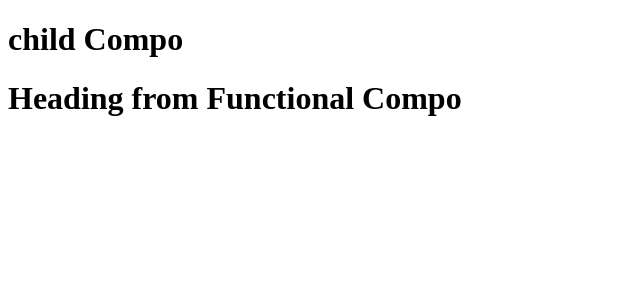
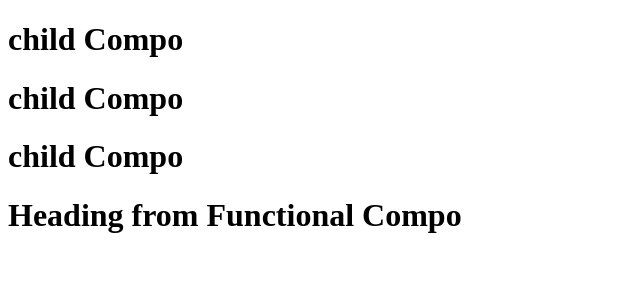
Before and after one commit to Bharath-Dubbaka/SwiggyClone, a React (Vite) app: page / in a window 1280 px wide. Shown: the top 300 px of the page, without its empty margins (0-640 px from the left). Built offline with nearby package versions, Linux system fonts and the light colour scheme.

Commit message:
Used diff ways of omponentComposition & beauty of JSXandBABEL with crossSiteScripting attacks and understood its all JS at the end of the day.. and JS is nothing but Functions and Vars and Objects

```diff
--- a/App.js
+++ b/App.js
@@ -1,19 +1,6 @@
 import React from "react";
 import ReactDOM from "react-dom/client";
 // import * as ReactDOM from "react-dom/client";
-
-//* USING JSX, JSX will be transpiled to ReactElement by BABEL
-//* which is a JSobject and then sent root.render(elem) and
-//* inside root.render() ReactDOM will convert it to htmlElement
-const h2JSX = (
-   <h2 id="headingTwo" key={"head2"}>
-      HeadingTwo
-   </h2>
-);
-// console.log(
-//    h2JSX,
-//    "same as ReactElem bcz BABEL convert it to ReactElem which is a JSObject "
-// );
 
 const H4fnCompo = () => {
    return <h1 className="compo2">child Compo</h1>;
@@ -21,7 +8,12 @@ const H4fnCompo = () => {
 const H3fnCompo = () => {
    return (
       <div>
+         {/* //? COMPONENT COMPOSITION General way */}
          <H4fnCompo />
+         {/* //? SECOND WAY: We can also write like but not regular convention , but still we can do it and works complety fine, THIS HAS DIFF USES, will get to know in coming episodes */}
+         <H4fnCompo></H4fnCompo>
+         {/* //? THRID WAY: other way of writing, WHY this works totally fine ? bcz Components are nothing but normal JS functions returning JSX etc, and inside JSX we can run any type of JS by giving {}.. This is NOT regular convention but still we can do it and works complety fine, */}
+         {H4fnCompo()}
          <h1 className="compo">Heading from Functional Compo</h1>
       </div>
    );
@@ -30,10 +22,5 @@ const H3fnCompo = () => {
 //*  using ReactDOM to get access to DOM , CreateROOT and append it to the root
 const root = ReactDOM.createRoot(document.getElementById("root"));
 
-//? RENDER will take the OBJECT OR COMPONENT
-// and convert to(create h1 tag and adding props) HTMLElement that *BROWSER UNDERSTANDS
-//* for OBject or ReactElem or JSX
-//root.render(pDiv);
-
 //* syntax for COMPONENT to render()
 root.render(<H3fnCompo />);
```
